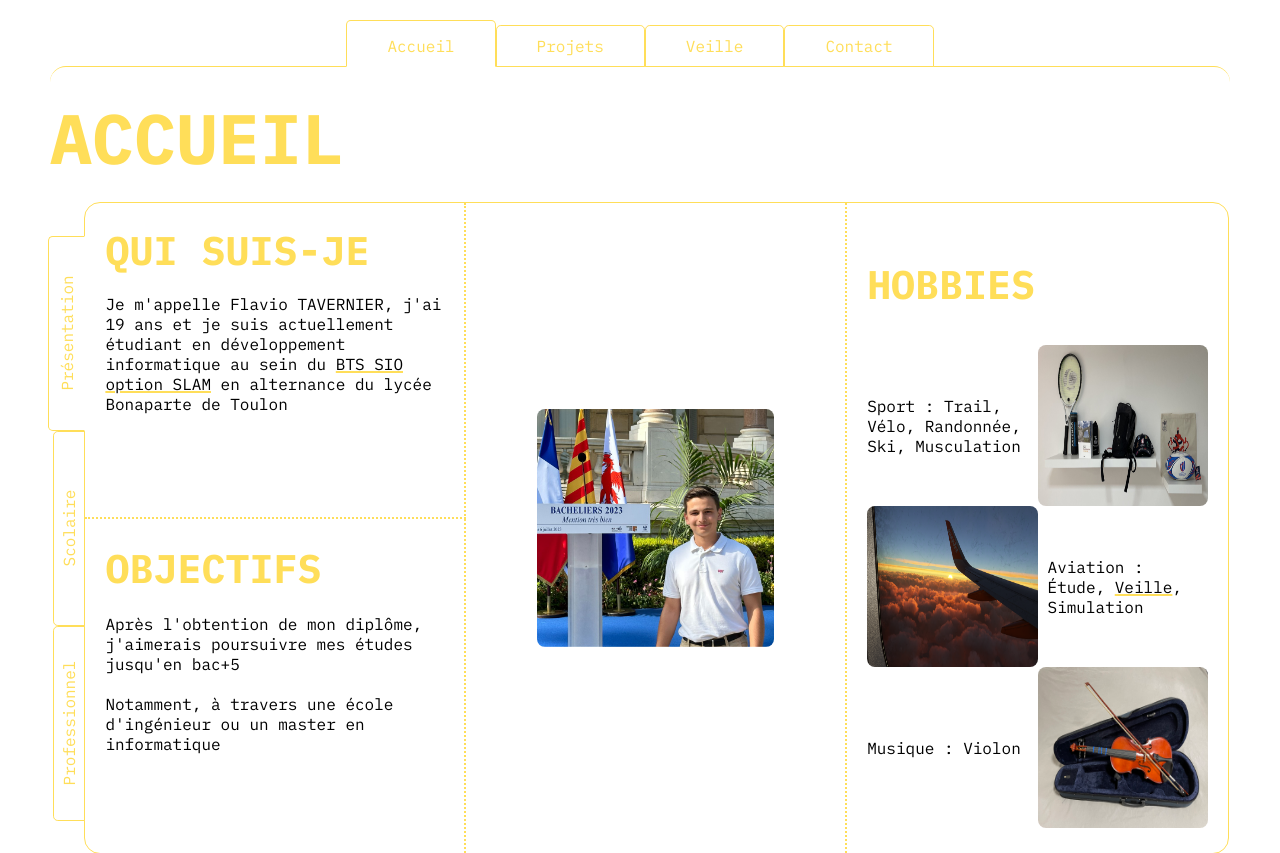
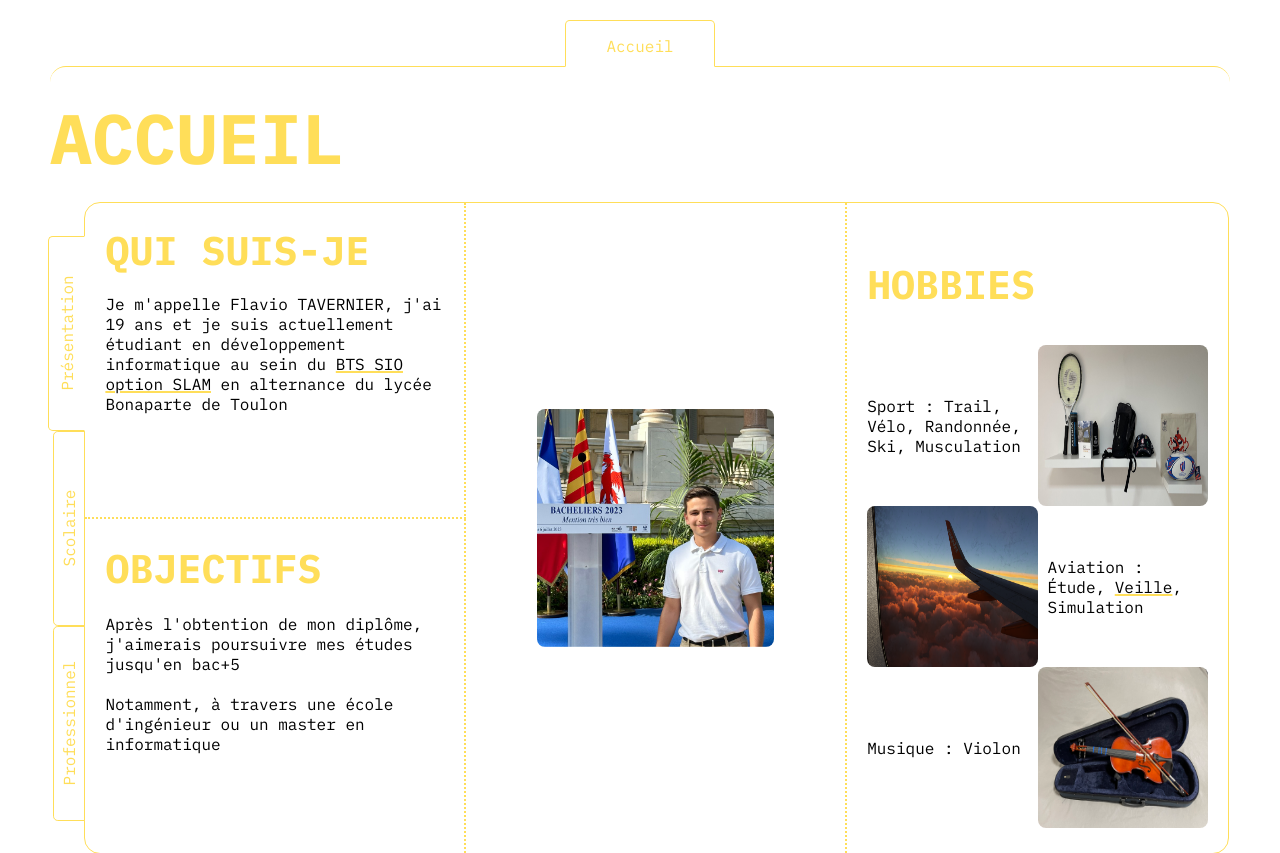
Before and after one commit to Flavio-Tavernier/portfolio, a PHP site: page /public/accueil in a window 1280 px wide. Shown: the top 853 px of the page. Run offline with PHP 8.4, Linux system fonts and the light colour scheme.

Commit message:
version en ligne

```diff
--- a/public/header.php
+++ b/public/header.php
@@ -16,9 +16,6 @@
 <body>
     <div id="nav-bar">
         <a class="btn-navbars btn-top-navbar" href="accueil" id="btn-accueil">Accueil</a>
-        <a class="btn-navbars btn-top-navbar" href="projets" id="btn-projets">Projets</a>
-        <a class="btn-navbars btn-top-navbar" href="veille" id="btn-veille">Veille</a>
-        <a class="btn-navbars btn-top-navbar" href="contact" id="btn-contact">Contact</a>
     </div>
 
     <div id="nav-bar-smartphone">
@@ -31,9 +28,6 @@
             <nav class="nav" id="nav">
                 <ul>
                 <li><a href="accueil">Accueil</a></li>
-                <li><a href="projets">Projets</a></li>
-                <li><a href="veille">Veille</a></li>
-                <li><a href="contact">Contact</a></li>
                 </ul>
             </nav>
         </div>
```
Also changed, not shown: public/veille.php (deleted, +0 -52 lines).
